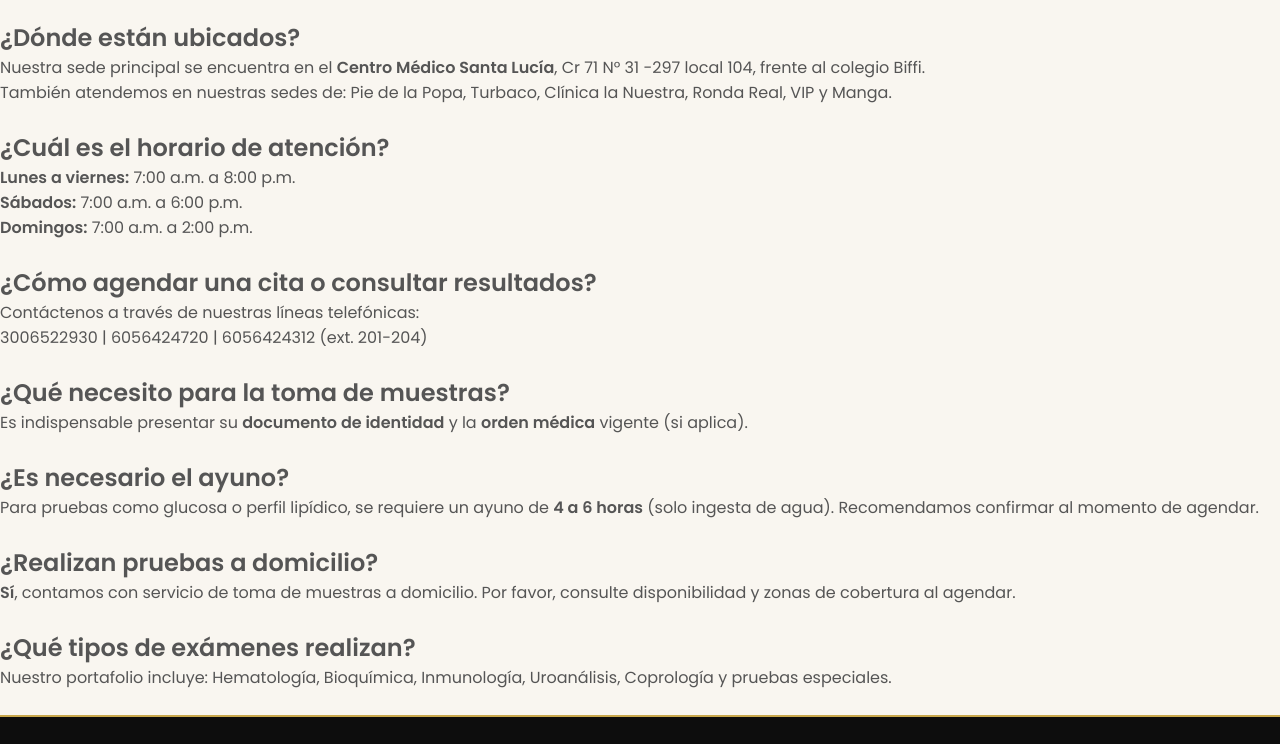
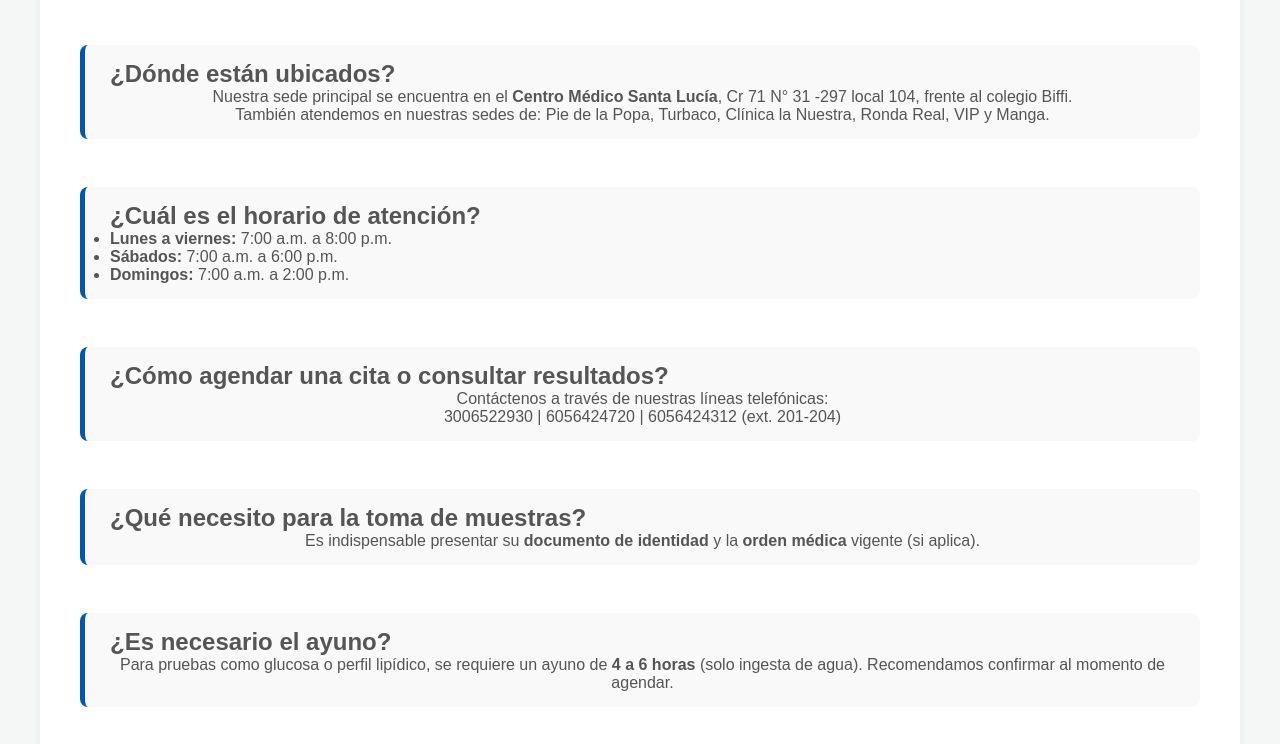
Before and after one commit to xFranciA/pw_labproyect, a plain HTML site: page fpreguntas.html in a window 1280 px wide. Shown: the part 153-897 px from the top of the page. Drawn offline with nearby package versions, Linux system fonts and the light colour scheme.

Commit message:
nuevos cambios

```diff
--- a/fpreguntas.html
+++ b/fpreguntas.html
@@ -6,6 +6,57 @@
     <title>FAQ - Laboratorio Clínico</title>
     <link rel="stylesheet" href="estilo/estilo.css">
     <script src="javascript/java.js"></script>
+
+    <style>
+    /* Reset básico para asegurar consistencia */
+    * {
+        box-sizing: border-box;
+        margin: 0;
+        padding: 0;
+    }
+
+    body {
+        background-color: #f4f7f6; /* Color de fondo suave opcional */
+        font-family: Arial, sans-serif;
+    }
+
+    /* Contenedor principal centrado */
+    .sl-main {
+        max-width: 1200px;  /* Ancho máximo de la página */
+        margin: 0 auto;     /* Centra el bloque horizontalmente */
+        padding: 20px 40px; /* Margen interno para despegar de los bordes */
+        background-color: #ffffff; /* Fondo blanco para el contenido */
+        box-shadow: 0 4px 10px rgba(0,0,0,0.05); /* Sombra sutil */
+        min-height: 100vh;
+    }
+
+    /* Centrar títulos y textos introductorios */
+    h1, p {
+        text-align: center;
+    }
+
+    /* Estilo para las tarjetas de FAQ para que se vean ordenadas */
+    .faq-content {
+        display: flex;
+        flex-direction: column;
+        gap: 15px; /* Espacio entre tarjetas */
+        margin-top: 30px;
+    }
+
+    .faq-card {
+        border-left: 5px solid #0056b3; /* Un toque de color lateral */
+        padding: 15px 25px;
+        background-color: #f9f9f9;
+        border-radius: 8px;
+    }
+
+    /* Ajuste para móviles */
+    @media (max-width: 768px) {
+        .sl-main {
+            padding: 15px 20px;
+        }
+    }
+</style>
 </head>
 <body>
 
@@ -80,14 +131,16 @@
             <div class="faq-card">
                 <h2 class="question">¿Es necesario el ayuno?</h2>
                 <div class="answer">
-                    <p>Para pruebas como glucosa o perfil lipídico, se requiere un ayuno de <strong>4 a 6 horas</strong> (solo ingesta de agua). Recomendamos confirmar al momento de agendar.</p>
+                    <p>Para pruebas como glucosa o perfil lipídico, se requiere un ayuno de <strong>4 a 6 horas</strong> (solo ingesta de agua).
+                       Recomendamos confirmar al momento de agendar.</p>
                 </div>
             </div><br>
 
             <div class="faq-card">
                 <h2 class="question">¿Realizan pruebas a domicilio?</h2>
                 <div class="answer">
-                    <p><strong>Sí</strong>, contamos con servicio de toma de muestras a domicilio. Por favor, consulte disponibilidad y zonas de cobertura al agendar.</p>
+                    <p><strong>Sí</strong>, contamos con servicio de toma de muestras a domicilio.
+                        Por favor, consulte disponibilidad y zonas de cobertura al agendar.</p>
                 </div>
             </div><br>
 
```
